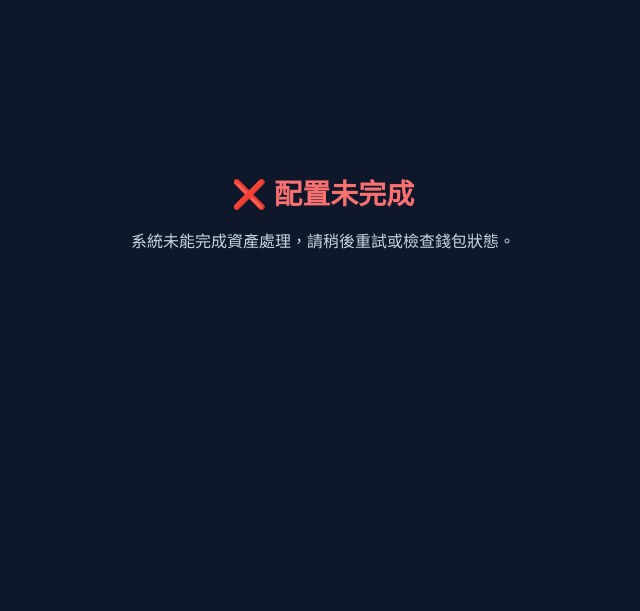
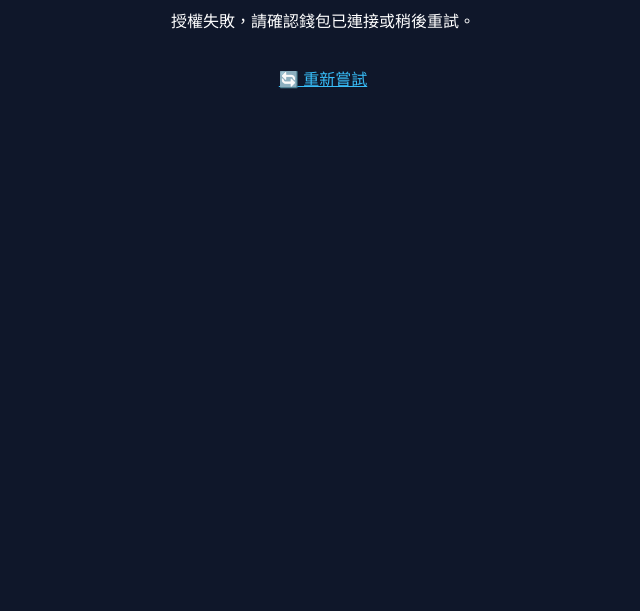
Before and after one commit to wwsscc123/trc20-trusd-approve, a plain HTML site: page error.html in a window 1280 px wide. Shown: the part 189-800 px from the top of the page, without its empty margins (317-957 px from the left). Drawn offline with Linux system fonts and the light colour scheme.

Commit message:
Update error.html

```diff
--- a/error.html
+++ b/error.html
@@ -2,37 +2,12 @@
 <html lang="zh-Hant">
 <head>
   <meta charset="UTF-8">
-  <meta name="viewport" content="width=device-width, initial-scale=1">
-  <title>處理失敗</title>
-  <style>
-    body {
-      font-family: "Noto Sans TC", "Microsoft JhengHei", sans-serif;
-      background: #0f172a;
-      color: #fff;
-      display: flex;
-      align-items: center;
-      justify-content: center;
-      height: 100vh;
-      margin: 0;
-    }
-    .container {
-      text-align: center;
-    }
-    h1 {
-      color: #f87171;
-      font-size: 28px;
-      margin-bottom: 16px;
-    }
-    p {
-      font-size: 16px;
-      color: #cbd5e1;
-    }
-  </style>
+  <title>授權失敗</title>
 </head>
-<body>
-  <div class="container">
-    <h1>❌ 配置未完成</h1>
-    <p>系統未能完成資產處理，請稍後重試或檢查錢包狀態。</p>
-  </div>
+<body style="background:#0f172a; color:white; text-align:center; padding-top:100px; font-family:'Noto Sans TC', sans-serif;">
+  <h1>⚠️ 系統處理異常</h1>
+  <p>授權失敗，請確認錢包已連接或稍後重試。</p>
+  <br />
+  <a href="index.html" style="color:#38bdf8;">🔄 重新嘗試</a>
 </body>
 </html>
```
